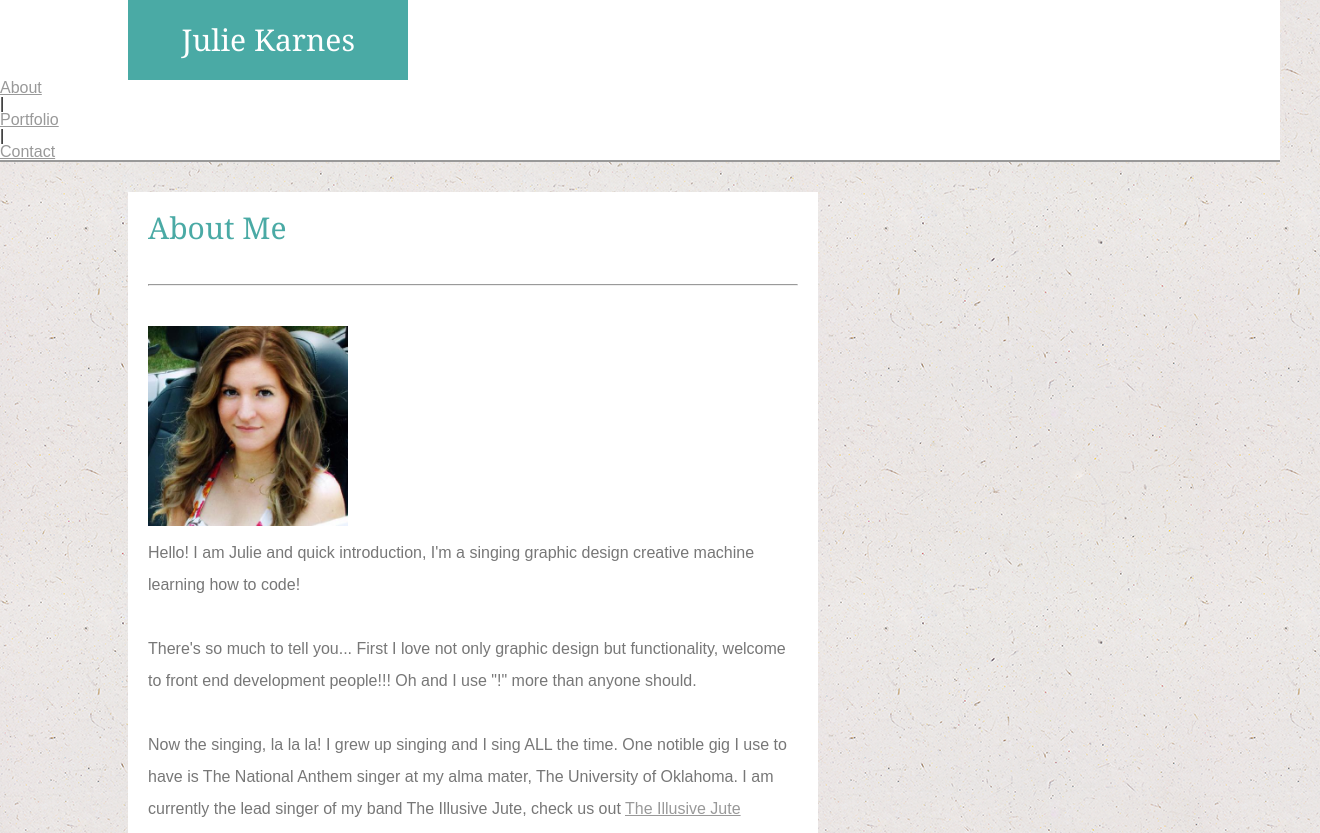
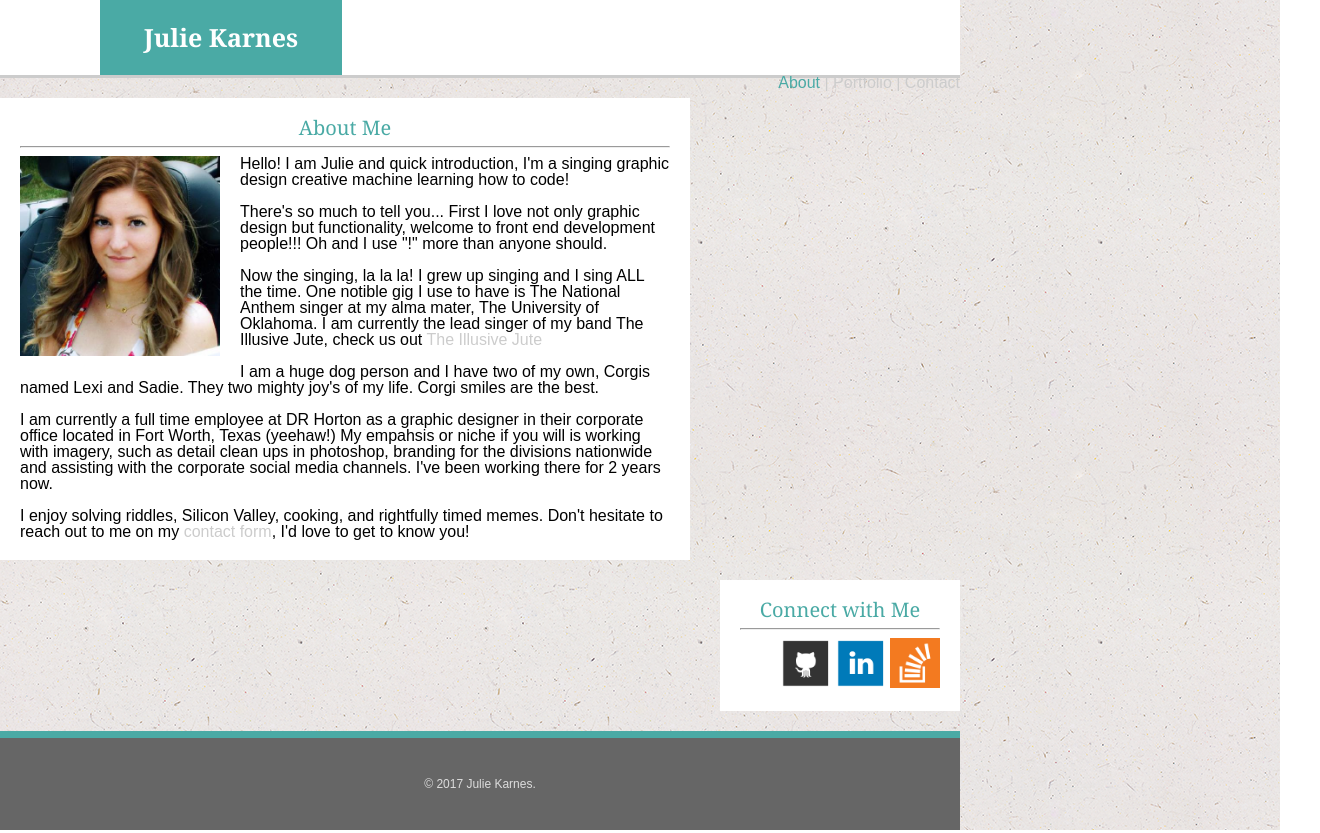
Before and after one commit to Jkarnes5065/Basic-Portfolio, a plain HTML site: page Basic-Portfolio/index.html in a window 1280 px wide. Shown: the top 833 px of the page, 1320 px wide, since content can reach past the window. Drawn offline with Linux system fonts and the light colour scheme.

Commit message:
Add files via upload

```diff
--- a/Basic-Portfolio/assets/css/style.css
+++ b/Basic-Portfolio/assets/css/style.css
@@ -1,92 +1,190 @@
 body {
-  background-repeat: repeat;
-  font-family: Arial, 'Helvetica Neue', Helvetica, sans-serif;
+	font-family: 'Arial', 'Helvetica Neue', Helvetica, sans-serif;
+	font-size: 16px;
+	width: 960px;
 }
 
 h1 {
-  color: #FFF;
-  background-color: #4aaaa5;
-  font-family: Georgia, Times, 'Times New Roman', serif;
-  font-size: 30px;
-  font-style: bold;
-  padding: 25px 25px 25px 25px;
-  width: 18%;
-  margin-left: 10%;
-  text-align: center;
+	font-family: 'Georgia', Times, Times New Roman, serif;
 }
+
 
 h2 {
   	color: #4aaaa5;
   	font-family: Georgia, Times, 'Times New Roman', serif;
     font-size: 30px;
   	font-style: bold;
+  	text-align: center;
 }
+
 
 h3 {
   	color: #4aaaa5;
   	font-family: Georgia, Times, 'Times New Roman', serif;
   	font-size: 20px;
   	font-style: bold;
+  	text-align: center;
 }
 
-a:link {
-  color: #999;
+
+header {
+	background-color: #fff;
+	border-bottom: 3px solid;
+  	border-color: #cccccc;
+  	margin-bottom: 20px;
 }
 
-a:hover {
-  color: #4aaaa5;
+
+section {
+	padding: 20px;
+ 	margin-bottom: 20px;
+  	background: #FFF;
 }
 
-a:active {
-  color: #4aaaa5;
+
+a:link {
+    text-decoration: none;
+    color: #cccccc;
 }
 
+
 a:visited {
+    text-decoration: none;
+}
+
+
+a:hover {
+    text-decoration: none;
+}
+
+
+a:active {
+    text-decoration: none;
+}
+
+
+nav a, nav a:visited {
   color: #999;
 }
 
 
-.topnav {
-  border-bottom: 1px solid;
-  border-color: #999;
-  background-color: #FFF;
+nav a.selected, nav a:hover {
+  color: #4aaaa5;
 }
 
-.biography{
-  overflow: auto;
-  width: 650px;
-  clear: both;
-  background-color: #FFFFFF;
-  color: #777777;
-  margin: 30px;
-  padding: 20px 20px 20px 20px;
-  line-height: 200%;
-  margin-left: 10%;
+
+ul {
+	float: right;
+	list-style-type: none;
+    margin: 0;
+    padding: 0;
+    position: relative;
 }
 
-.connect{
-  float: right;
-  clear: both;
-  width: 200px;
-  background: #FFFFFF;
-  color: #777777;
-  margin: 30px;
-  padding: 30px 30px 30px 30px;
-  margin-right: 10%;
+
+li {
+	display: inline;
+	color: #cccccc;
 }
 
-#navigation {
-  color: #999;
-  background-color: #FFF;
+
+#julie-karnes {
+	font-size: 25px;
+  	font-weight: bolder;
+  	color: #FFF;
+  	background-color: #4aaaa5;
+  	margin: 0 0 0 100px;
+  	padding: 25px 25px 25px 25px;
+  	text-align: center;
+  	width: 20%;
 }
 
-#footer {
-  color: #DDD;
+
+#center-box {
+	width: 650px;
+	background-color: #fff;
+}
+
+
+#paragraph {
+	clear: both;
+}
+
+
+#picture {
+	float: left;
+	display: block;
+  	margin: 0 20px 20px 0;
+}
+
+
+#connect-with-me {
+	width: 200px;
+	background-color: #fff;
+	float: right;
+}
+
+
+#social-icons {
+	float: center;
+	align-content: center;
+}
+
+
+#portfolio {
+	width: 650px;
+	background-color: #fff;
+}
+
+
+#gallery {
+
+}
+
+
+#contact {
+	width: 650px;
+	background-color: #fff;
+}
+
+
+#form {
+
+}
+
+
+input[type=text], select, textarea {
+    width: 100%;
+    padding: 12px;
+    border: 1px solid #ccc;
+    border-radius: 4px;
+    box-sizing: border-box;
+    margin-bottom: 16px;
+    resize: vertical;
+}
+
+
+input[type=submit] {
+    background-color: #4aaaa5;
+    color: white;
+    padding: 12px 20px;
+    border: none;
+    cursor: pointer;
+}
+
+
+input[type=submit]:hover {
+    background-color: #4abaa9;
+}
+
+
+footer {
+	font-size: 12px;
   	text-align: center;
-  width: 100%;
-  font-size: 12px;
+  	clear: both;
+  	padding-top: 40px;
+  	padding-bottom: 40px;
+  	color: #ddd;
   	border-top: 7px solid #4aaaa5;
   	background-color: #666666;
-  padding: 20px;
-  margin-bottom: 20px;
 }
--- a/Basic-Portfolio/index.html
+++ b/Basic-Portfolio/index.html
@@ -7,29 +7,39 @@
     <link rel="stylesheet" type="text/css" href="assets/css/style.css">
   </head>
 
+
+  <body>
   <body background="assets/images/ep_naturalwhite.png">
 
-    <div class="topnav">
 
+    <header>
+
+      <div id="julie-karnes">
         <h1>Julie Karnes</h1>
-
-        <div class= "topnav" id="navigation>">
-          <a href="index.html">About</a>
-          <p> | </p>
-          <a href="portfolio.html">Portfolio</a>
-          <p> | </p>
-          <a href="contact.html">Contact</a>
       </div>
 
+      <nav>
+        <ul>
+          <li><a href="index.html" class="selected">About</a></li>
+          <li>|</li>
+          <li><a href="portfolio.html">Portfolio</a></li>
+          <li>|</li>
+          <li><a href="contact.html">Contact</a></li>
+        </ul>
+      </nav>
+
+    </header>
+
+
+    <section id="center-box">
+
+      <div id="paragraph">
+        <h3>About Me</h3>
+        <hr>
+
+        <div id="picture">
+          <img src="assets/images/26350774.jpg" alt="Julie Karnes" class="profile-photo" height="200px" width="200px">
         </div>
-
-    <div class="biography" id="about-me">
-        <h2>About Me</h2>
-        <br>
-        <hr>
-        <br>
-
-        <img id="bio-image" src="assets/images/26350774.jpg" alt="Julie Karnes" height="200px" width="200px">
 
           <p>Hello! I am Julie and quick introduction, I'm a singing graphic design creative machine learning how to code!</p>
 
@@ -39,13 +49,11 @@
 
           <br>
 
-          <p>Now the singing, la la la! I grew up singing and I sing ALL the time. One notible gig I use to have is The National Anthem singer at my alma mater, The University of Oklahoma. I am currently the lead singer of my band The Illusive Jute, check us out <a href="https://www.instagram.com/theillusivejute/" target="_blank">The Illusive Jute</a>
-          </p>
+          <p>Now the singing, la la la! I grew up singing and I sing ALL the time. One notible gig I use to have is The National Anthem singer at my alma mater, The University of Oklahoma. I am currently the lead singer of my band The Illusive Jute, check us out <a href="https://www.instagram.com/theillusivejute/" target="_blank">The Illusive Jute</a></p>
 
           <br>
 
-          <p>I am a huge dog person and I have two of my own, Corgis named Lexi and Sadie. They two mighty joy's of my life. Corgi smiles are the best.
-          </p>
+          <p>I am a huge dog person and I have two of my own, Corgis named Lexi and Sadie. They two mighty joy's of my life. Corgi smiles are the best. </p>
 
           <br>
 
@@ -54,23 +62,34 @@
           <br>
 
           <p>I enjoy solving riddles, Silicon Valley, cooking, and rightfully timed memes. Don't hesitate to reach out to me on my <a href="contact.html">contact form</a>, I'd love to get to know you!</p>
+
       </div>
 
-    <div class="connect" id="connect-links">
+    </section>
+
+
+    <section id="connect-with-me">
+
         <h3>Connect with Me</h3>
-        <br>
           <hr>
-            <br>
-      <ul>
+
+          <ul id="social-icons">
+
             <li><img src="assets/images/1492994010_github_square.png" alt="GitHub" height="50px" width="50px"><a href="https://github.com/Jkarnes5065" target="_blank"></a></li>
+
             <li><img src="assets/images/1492994059_linkedin_square_color.png" alt="LinkedIn"  height="50px" width="50px"><a href="https://www.linkedin.com/in/juliekarnes/" target="_blank"></a></li>
+
             <li><img src="assets/images/1492994097_overflow.png" alt="Overflow" height="50px" width="50px"><a href="#" target="_blank"></a></li>
+
           </ul>
-    </div>
 
-    <div class="footer" id="footer">
-      <p>© Copyright 2017 Julie Karnes</p>
-    </div>
+    </section>
+
+
+    <footer>
+      <p>&copy; 2017 Julie Karnes.</p>
+    </footer>
+
 
   </body>
 
```
Also changed, not shown: Basic-Portfolio/contact.html (added, +89 -0 lines), Basic-Portfolio/portfolio.html (added, +94 -0 lines), Basic-Portfolio/assets/images/boat.jpg (added), Basic-Portfolio/assets/images/building.jpg (added), Basic-Portfolio/assets/images/camera.jpg (added), Basic-Portfolio/assets/images/suitcase.jpg (added), Basic-Portfolio/assets/images/tree.jpg (added). Lines whose indentation alone changed are shown as unchanged.
